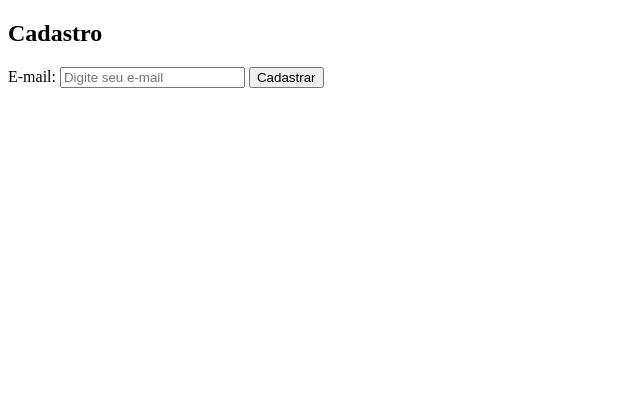
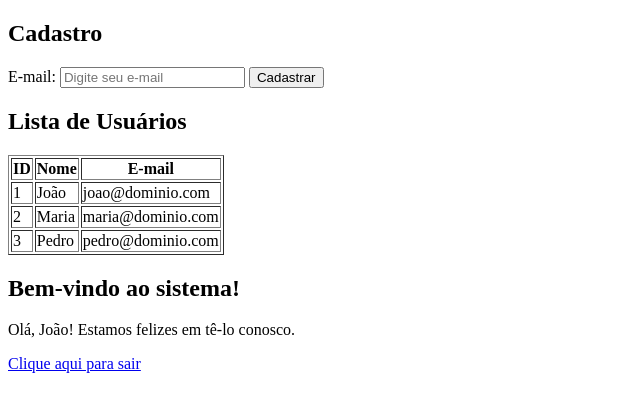
Before and after one commit to luispneu/BRANCH1, a plain HTML site: page index.html in a window 1280 px wide. Shown: the whole page, without its empty margins (0-640 px from the left). Drawn offline with Linux system fonts and the light colour scheme.

Commit message:
update
criado logout

```diff
--- a/index.html
+++ b/index.html
@@ -6,14 +6,7 @@
     <title>Document</title>
 </head>
 <body>
-    <!DOCTYPE html>
-<html lang="pt-br">
-<head>
-    <meta charset="UTF-8">
-    <meta name="viewport" content="width=device-width, initial-scale=1.0">
-    <title>Cadastro - Validação de E-mail</title>
-</head>
-<body>
+
 
     <h2>Cadastro</h2>
     <form action="/cadastro" method="post">
@@ -22,8 +15,41 @@
         <button type="submit">Cadastrar</button>
     </form>
 
+    <h2>Lista de Usuários</h2>
+    <table border="1">
+        <thead>
+            <tr>
+                <th>ID</th>
+                <th>Nome</th>
+                <th>E-mail</th>
+            </tr>
+        </thead>
+        <tbody>
+            <tr>
+                <td>1</td>
+                <td>João</td>
+                <td>joao@dominio.com</td>
+            </tr>
+            <tr>
+                <td>2</td>
+                <td>Maria</td>
+                <td>maria@dominio.com</td>
+            </tr>
+            <tr>
+                <td>3</td>
+                <td>Pedro</td>
+                <td>pedro@dominio.com</td>
+            </tr>
+        </tbody>
+    </table>
+
+    <h2>Bem-vindo ao sistema!</h2>
+    <p>Olá, João! Estamos felizes em tê-lo conosco.</p>
+    <a href="/logout">Clique aqui para sair</a>
+
 </body>
 </html>
 
+
 </body>
 </html>
```
